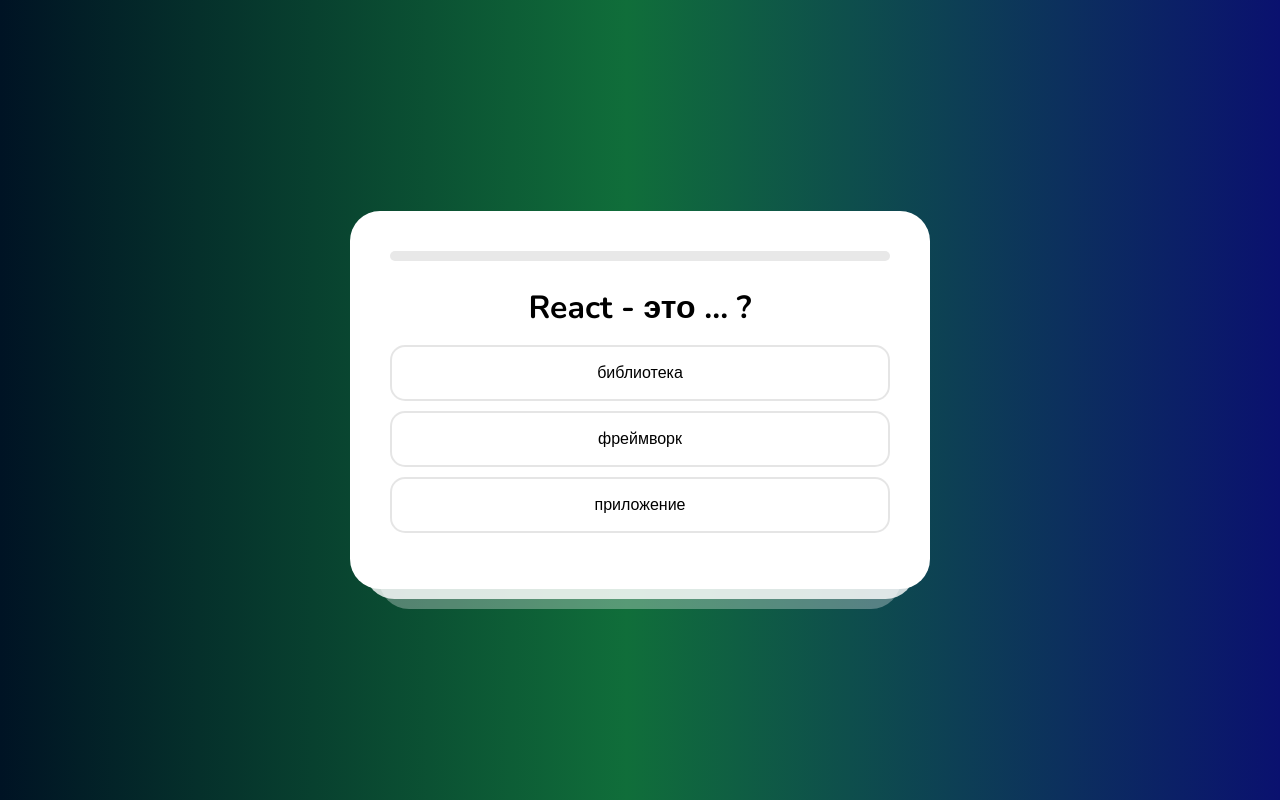
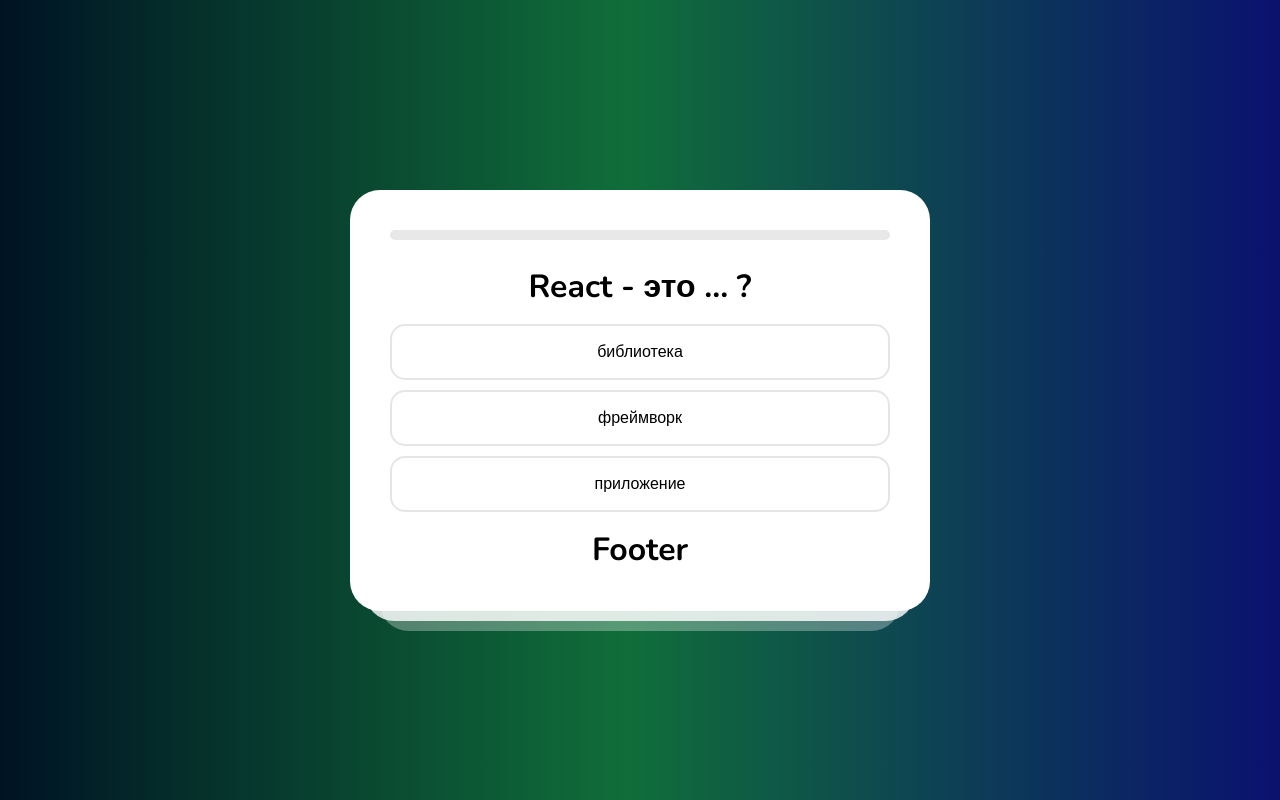
Before and after one commit to thimerlan/quiz-app, a React (Create React App) app: page / in a window 1280 px wide. Built offline with nearby package versions, Linux system fonts and the light colour scheme.

Commit message:
added footer

```diff
--- a/src/App.js
+++ b/src/App.js
@@ -60,6 +60,9 @@
           Questions={Questions}
         />
       )}
+      <footer>
+        <h1>Footer</h1>
+      </footer>
     </div>
   );
 }
```
